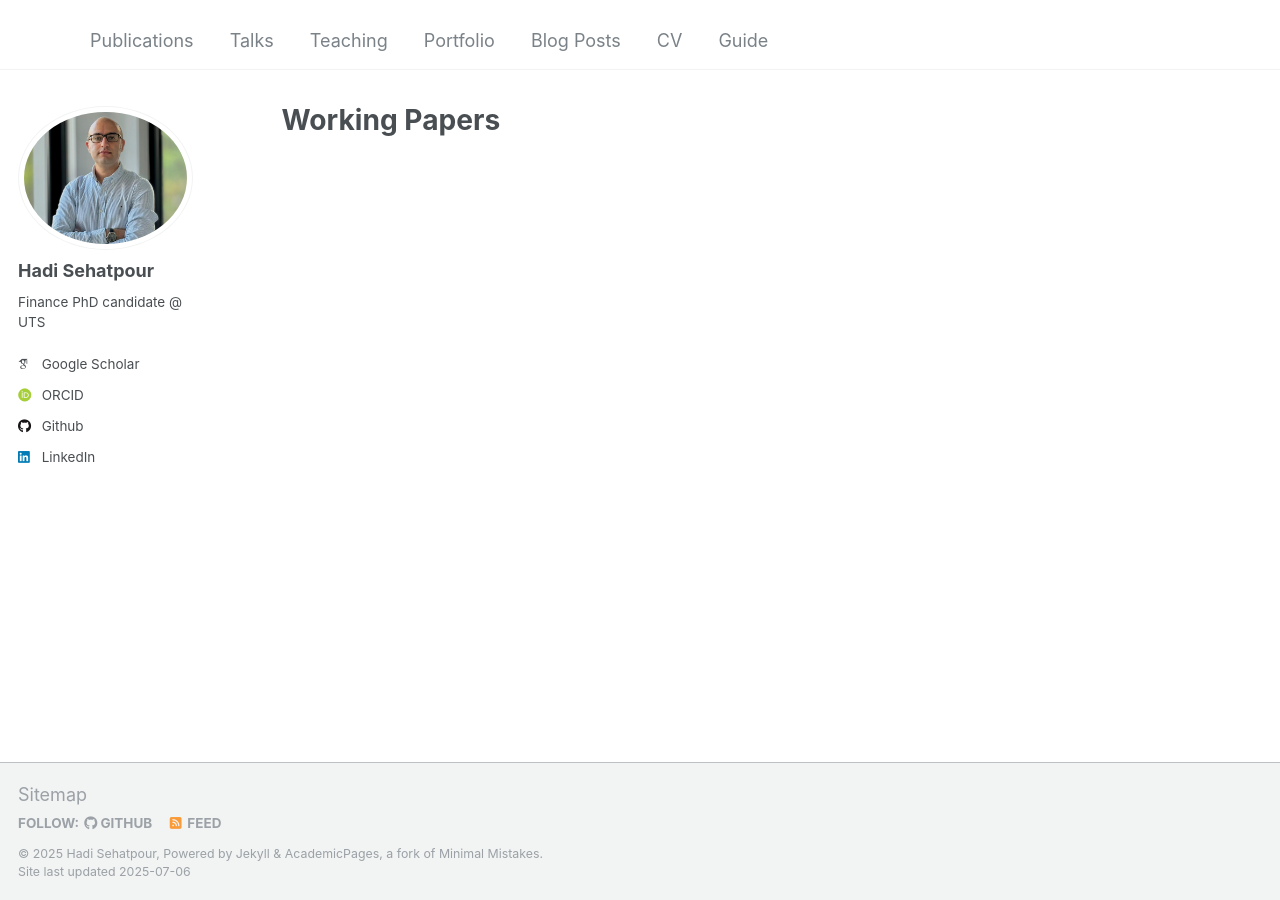
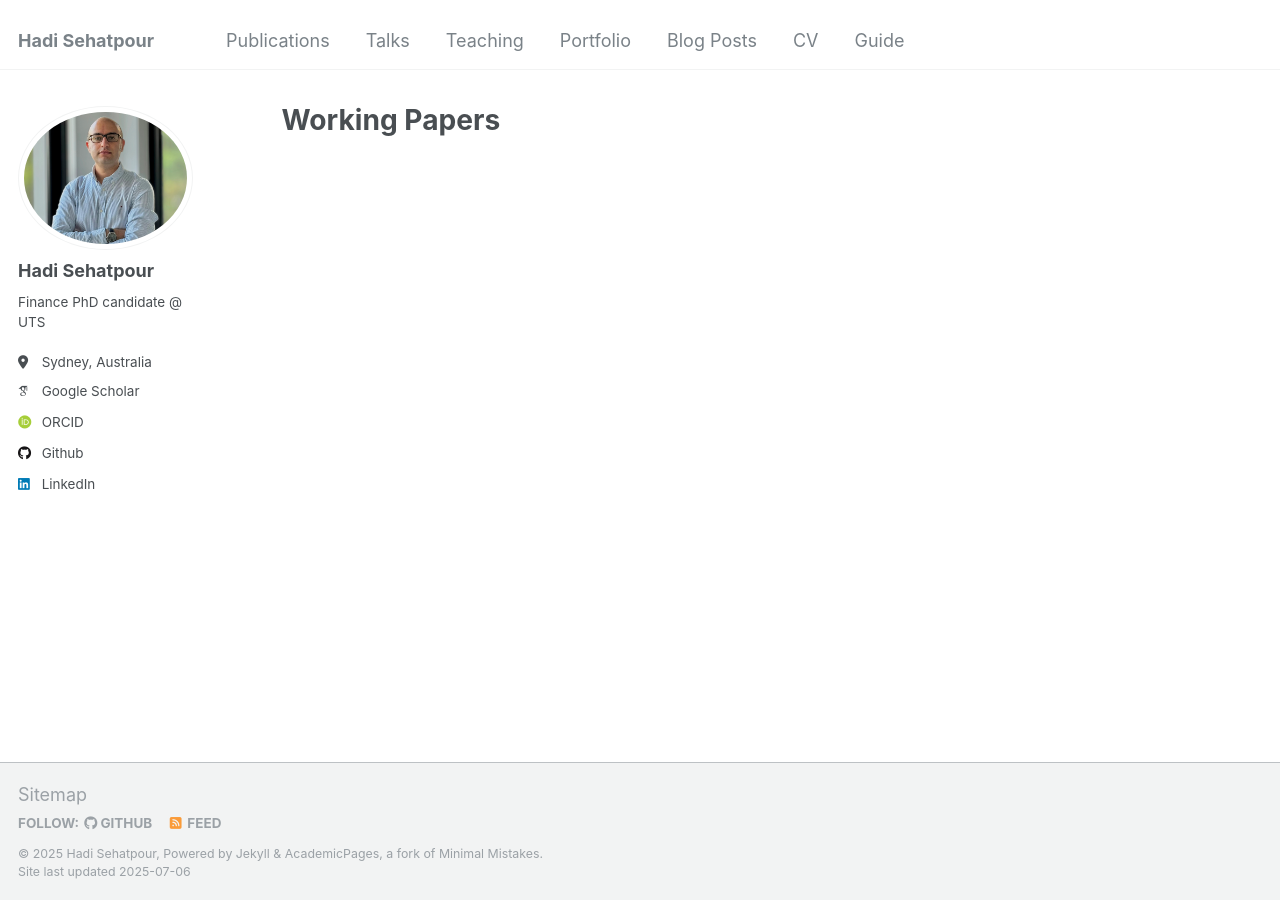
Before and after one commit to hadisehatpour/hadisehatpour.github.io, a Jekyll site: the page built from _pages/about.md, in a window 1280 px wide. Built offline with Jekyll 4.4.1, drawn with Linux system fonts in a browser that asks for light colours; some web fonts are replaced.

Commit message:
Update _config.yml

```diff
--- a/_config.yml
+++ b/_config.yml
@@ -8,7 +8,7 @@
 
 # Basic Site Settings
 locale                   : "en-US"
-title                    : ""
+title                    : "Hadi Sehatpour"
 title_separator          : "-"
 name                     : &name "Hadi Sehatpour"
 description              : &description "personal description"
@@ -25,7 +25,7 @@ author:
   name             : "Hadi Sehatpour"
   pronouns         : # example: "she/her"
   bio              : "Finance PhD candidate @ UTS"
-  location         : # "Earth"
+  location         : "Sydney, Australia"
   employer         : #"Red Brick University"
   uri              : # URL
   email            : #"none@example.org"
@@ -59,6 +59,7 @@ author:
   instagram        : # Username
   lastfm           : # Username
   linkedin         : "mhadisehat"
+  cv               : "/files/CV_Hadi_Sehatpour.pdf"
   mastodon         : # URL
   medium           : # URL
   pinterest        : # Username
```
